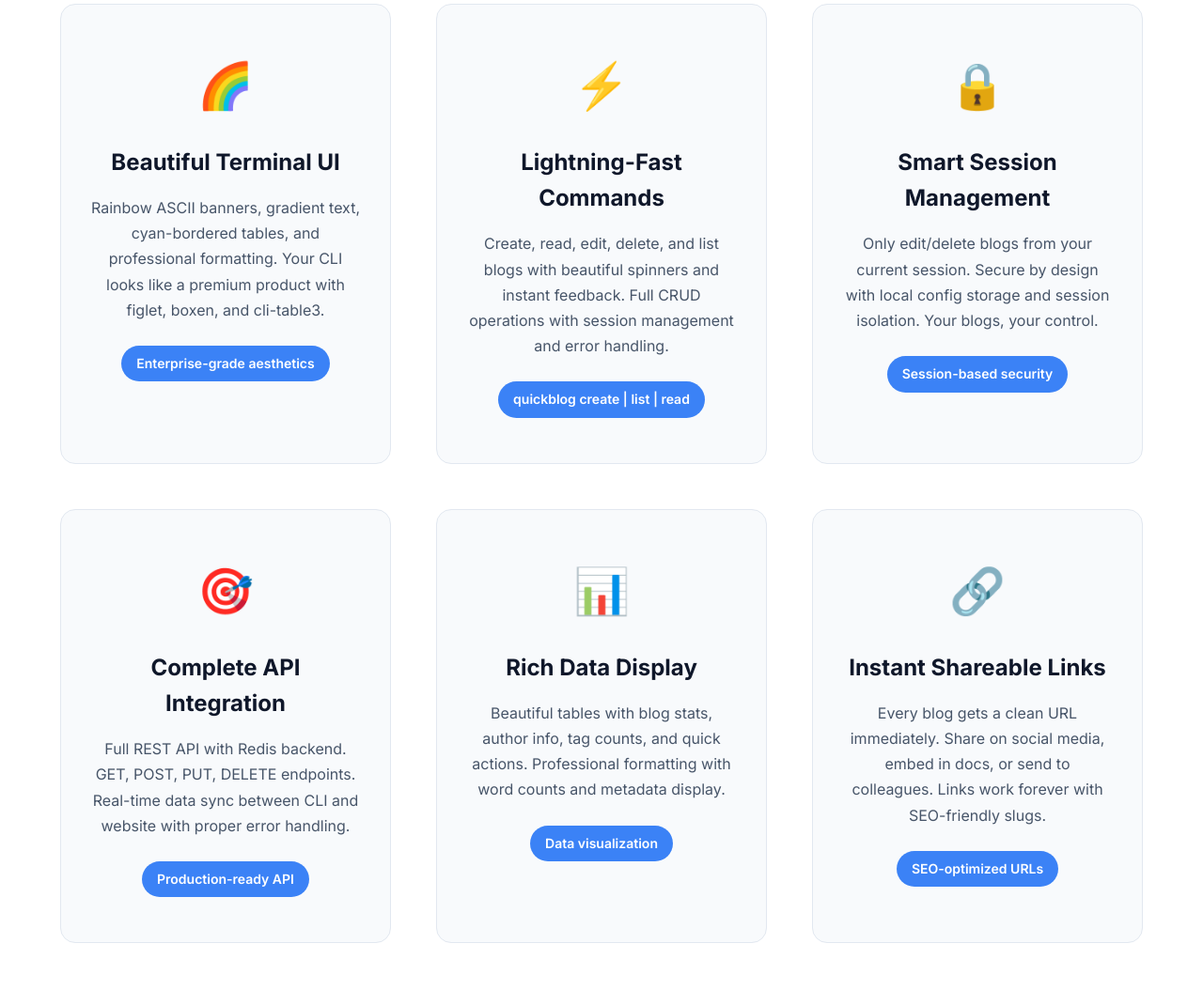
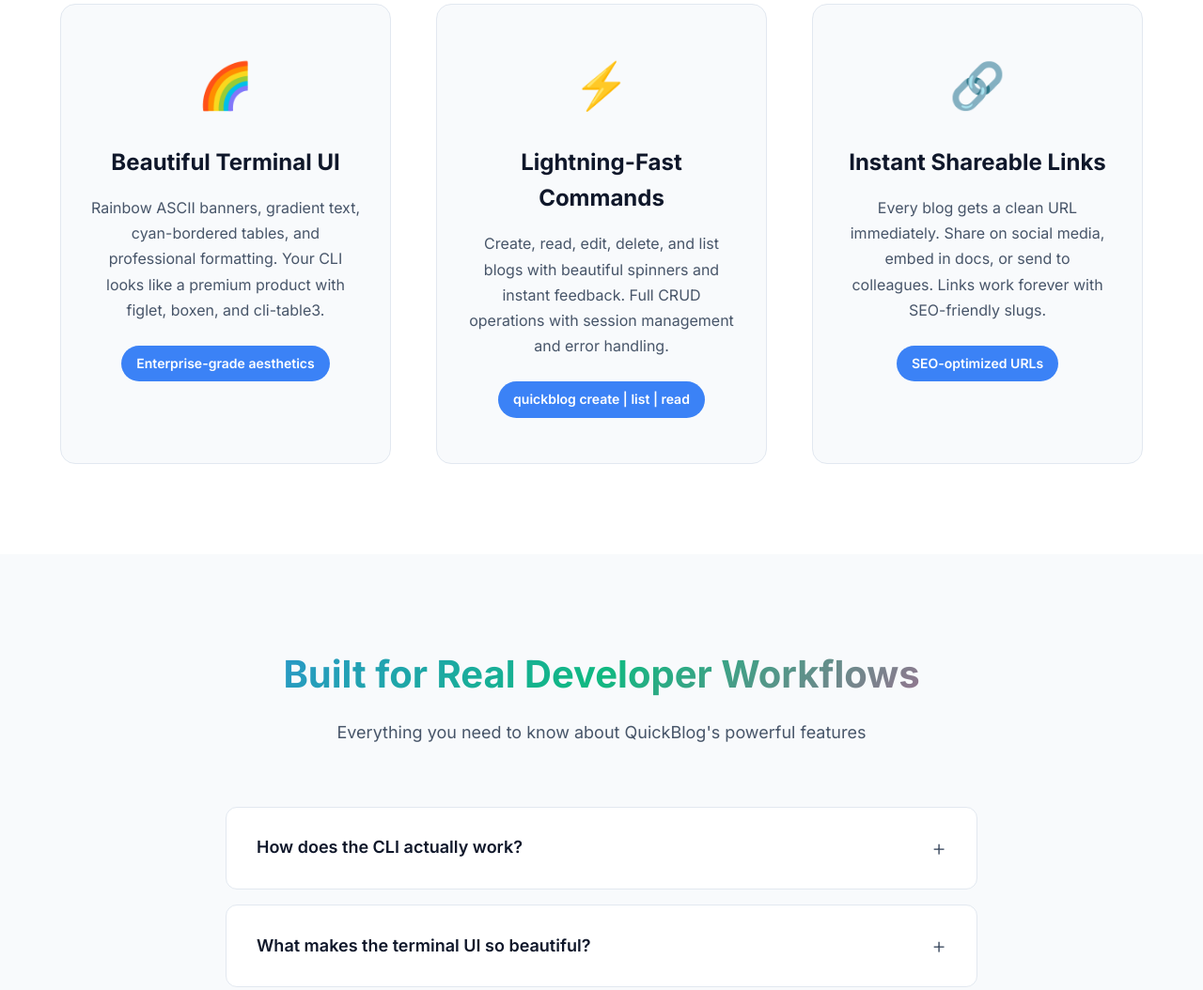
Before and after one commit to Divya4879/QuickBlog, a website: page index.html in a window 1280 px wide. Shown: the part 1145-2199 px from the top of the page at 94% size. Drawn offline with Linux system fonts and the light colour scheme.

Commit message:
modified content as per project

```diff
--- a/index.html
+++ b/index.html
@@ -52,17 +52,8 @@
                             <span>✓ Session management</span>
                         </div>
                     </div>
-                    <div class="hero-proof">
-                        <div class="proof-item">
-                            <strong>3 blogs</strong> published and live
-                        </div>
-                        <div class="proof-item">
-                            <strong>2 seconds</strong> from CLI to website
-                        </div>
-                        <div class="proof-item">
-                            <strong>Zero</strong> web interface needed
-                        </div>
-                    </div>
+
+
                 </div>
             </div>
         </section>
@@ -86,24 +77,7 @@
                         <p>Create, read, edit, delete, and list blogs with beautiful spinners and instant feedback. Full CRUD operations with session management and error handling.</p>
                         <div class="feature-stat">quickblog create | list | read</div>
                     </div>
-                    <div class="feature-card">
-                        <div class="feature-icon">🔒</div>
-                        <h3>Smart Session Management</h3>
-                        <p>Only edit/delete blogs from your current session. Secure by design with local config storage and session isolation. Your blogs, your control.</p>
-                        <div class="feature-stat">Session-based security</div>
-                    </div>
-                    <div class="feature-card">
-                        <div class="feature-icon">🎯</div>
-                        <h3>Complete API Integration</h3>
-                        <p>Full REST API with Redis backend. GET, POST, PUT, DELETE endpoints. Real-time data sync between CLI and website with proper error handling.</p>
-                        <div class="feature-stat">Production-ready API</div>
-                    </div>
-                    <div class="feature-card">
-                        <div class="feature-icon">📊</div>
-                        <h3>Rich Data Display</h3>
-                        <p>Beautiful tables with blog stats, author info, tag counts, and quick actions. Professional formatting with word counts and metadata display.</p>
-                        <div class="feature-stat">Data visualization</div>
-                    </div>
+
                     <div class="feature-card">
                         <div class="feature-icon">🔗</div>
                         <h3>Instant Shareable Links</h3>
@@ -259,7 +233,7 @@
                             <span>Start Publishing Now</span>
                             <span class="btn-icon">🚀</span>
                         </a>
-                        <a href="/discover.html" class="btn-secondary">
+                        <a href="/discover.html" class="btn-cta">
                             <span>View Live Blogs</span>
                             <span class="btn-icon">👀</span>
                         </a>
```
